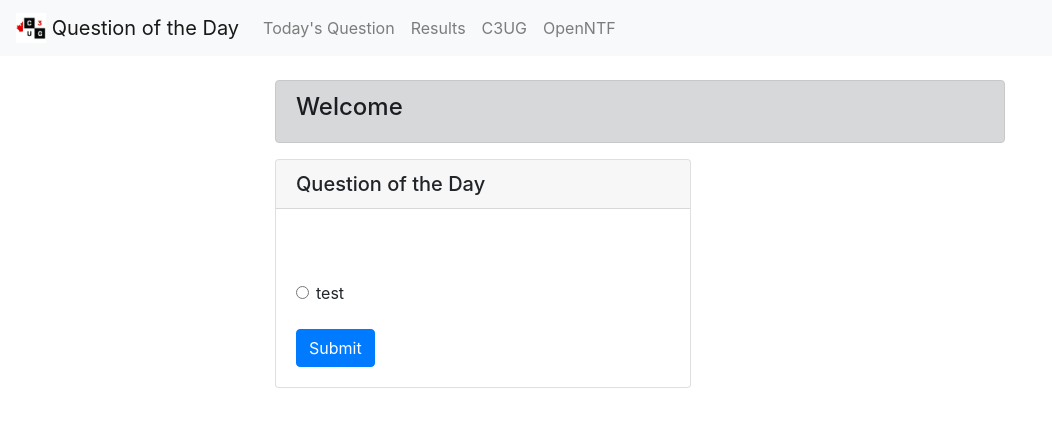
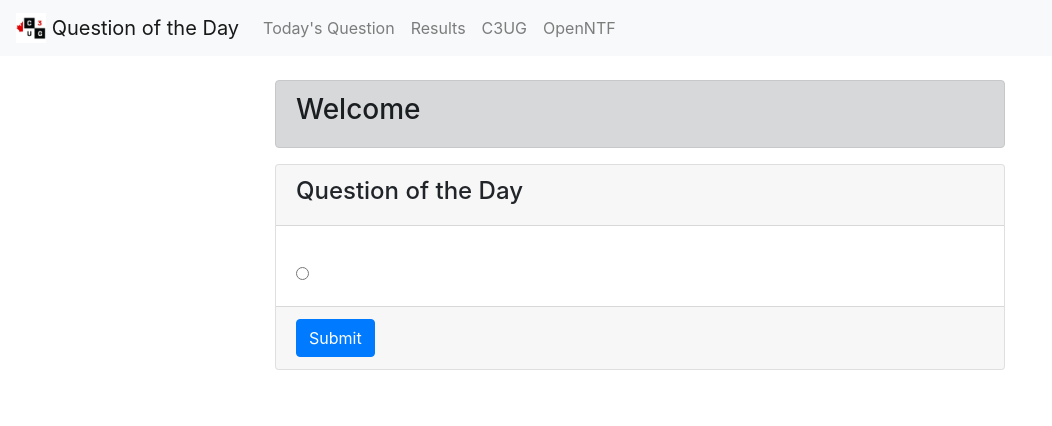
Before and after one commit to gacres/qotd, a React (Create React App) app: page /qotd in a window 1280 px wide. Shown: the top 426 px of the page, without its empty margins (0-1052 px from the left). Built offline with nearby package versions, Linux system fonts and the light colour scheme.

Commit message:
Working branch of QOTD front end components
The front end for the question of the day app

```diff
--- a/src/actions/index.js
+++ b/src/actions/index.js
@@ -1,6 +1,7 @@
 import api from '../apis/qotd';
 import history from '../history';
 import {
+    LOG_IN,
     SIGN_IN,
     FETCH_QOTD,
     FETCH_QUESTIONS,
@@ -8,6 +9,14 @@ import {
 } from './types';
 
 var config = {headers: { 'Content-Type': 'application/json' }, auth: { 'username': 'gacres', 'password': 'c3ugforever'}};
+
+export const login = () => async dispatch => {
+    const response = await api.get('/login', config);
+
+    console.log(response.data);
+    dispatch({ type: LOG_IN, payload: response.data});
+    history.push('/');
+}
 
 export const signIn = (username) => async dispatch => {
     const response = await api.post('/questionoftheday', { "username": username }, config);
@@ -20,7 +29,6 @@ export const signIn = (username) => async dispatch => {
         const questionKey = document.QuestionKey;
         history.push(`/qotd/${questionKey}`);
     }
-
 };
 
 export const fetchQotd = (username) => async dispatch => {
--- a/src/actions/types.js
+++ b/src/actions/types.js
@@ -1,3 +1,4 @@
+export const LOG_IN = 'LOG_IN';
 export const SIGN_IN = 'SIGN_IN';
 export const FETCH_QOTD = 'FETCH_QOTD';
 export const FETCH_QUESTIONS = 'FETCH_QUESTIONS';
--- a/src/components/Navigation.js
+++ b/src/components/Navigation.js
@@ -22,7 +22,7 @@ class Navigation extends React.Component {
                     <Navbar.Collapse id="basic-navbar-nav">
                         <Nav className="mr-auto">
                         <Nav.Link href="#question">Today's Question</Nav.Link>
-                        <Nav.Link href="#results">Results</Nav.Link>
+                        <Nav.Link href="/results">Results</Nav.Link>
                         <Nav.Link href="https://c3ug.ca">C3UG</Nav.Link>
                         <Nav.Link href="https://openntf.org">OpenNTF</Nav.Link>
                         </Nav>
--- a/src/components/qotd/QotdList.js
+++ b/src/components/qotd/QotdList.js
@@ -1,7 +1,14 @@
 import React from 'react';
+import { connect } from 'react-redux';
 import Table from 'react-bootstrap/Table';
+import { fetchQuestions } from '../../actions';
+
 
 class QotdList extends React.Component {
+    componentDidMount() {
+        this.props.fetchQuestions();
+    }
+
 
     render() {
         return (
@@ -41,4 +48,10 @@ class QotdList extends React.Component {
     }
 }
 
-export default QotdList;
+const mapStateToProps = (state) => {
+    return {
+        questions: Object.values(state.questions)
+    }
+};
+
+export default connect(mapStateToProps, { fetchQuestions })(QotdList);
--- a/src/components/qotd/QotdSurveyEdit.js
+++ b/src/components/qotd/QotdSurveyEdit.js
@@ -1,69 +1,103 @@
 import React from 'react';
 import { connect } from 'react-redux';
-import { fetchQotd, signIn, submitQotd } from '../../actions';
-import Card from 'react-bootstrap/Card';
-import Button from 'react-bootstrap/Button';
-import Form from 'react-bootstrap/Form';
-import Alert from 'react-bootstrap/Alert';
+import { Field, reduxForm } from 'redux-form';
+import { submitQotd } from '../../actions';
 
 class QotdSurveyEdit extends React.Component {
-
     componentDidMount() {
+        console.log("QotdSurveyEdit.componentDidMount");
         console.log(this.props);
     }
 
-    renderAnswers() {
-        const choices = this.props.qotd.QuestionChoices;
-        if (choices === undefined) {
-            return <Form.Check type="radio" label="test"></Form.Check>
-        } else {
-            return choices.map(answer => {
-                return (
-                    <Form.Check type="radio" key ={choices.indexOf(answer)} id={choices.indexOf(answer)} label={answer} />
-                );
-             });
+    renderError({ error, touched }) {
+        if (touched && error) {
+            return (
+                <div>
+                    <br />
+                    <div className="alert alert-danger">
+                        {error}
+                    </div>
+                </div>
+            )
         }
     }
 
-    onFormSubmit = (event) => {
-        event.preventDefault();
+    onRadioClick() {
+
     }
 
-    onButtonSubmit = (formValues) => {
+    renderAnswers = ({ input, meta }) => {
+        const choices = this.props.qotd.QuestionChoices;
+        console.log(choices);
+        if (choices === undefined) {
+            return <input type='radio' label='error'></input>;
+        } else {
+            let counter = 0;
+            return choices.map((value, key) => {
+                counter ++;
+                console.log(key);
+                console.log(value);
+                return (
+                    <div>
+                        <input type="radio" key={counter.toString()} id={key} label={value} autoComplete="off" />
+                    </div>
+                );
+            });
+        }
+    }
+
+    onSubmit(formValues) {
         this.props.submitQotd(formValues);
     }
 
     render() {
         return (
-            <div>
+            <form onSubmit={this.props.handleSubmit(this.onSubmit)}>
                 <br />
-                <Alert key='dark' variant='dark'>
-                    <h4>Welcome {this.props.username}</h4>
-                </Alert>
-                <Card style={{ width: '26rem' }}>
-                    <Card.Header as="h5">Question of the Day</Card.Header>
-                    <Card.Body>
-                        <Card.Title>{this.props.qotd.QuestionText}</Card.Title>
-                        <Card.Body>{this.props.qotd.QuestionDescription}</Card.Body>
-                        <Form>
-                            {this.renderAnswers()}
-                        </Form>
-                        <br />
-                        <Button variant="primary" onSubmit={this.onButtonSubmit}>Submit</Button>
-                    </Card.Body>
-                </Card>
-            </div>
+                <div className="alert alert-dark">
+                    <h3>Welcome {this.props.username}</h3>
+                </div>
+                <div className="card">
+                    <div className="card-header">
+                        <h4>Question of the Day</h4>
+                    </div>
+                    <div className="card-body">
+                        <h5 className="card-title">{this.props.qotd.QuestionText}</h5>
+                        <p className="card-text">{this.props.qotd.QuestionDescription}</p>
+                        <Field name="answer" component={this.renderAnswers} />
+                    </div>
+                    <div className="card-footer">
+                        <div>
+                            <button type="submit" className="btn btn-primary">Submit</button>
+                        </div>
+                    </div>
+                </div>
+
+            </form>
         );
     }
 }
 
+const validate = (formValues) => {
+    const errors = {};
+
+    if (!formValues.answer) {
+        errors.answer = 'Please provide an answer before tapping Submit';
+    }
+
+    return errors;
+};
+
+const formWrapped = reduxForm({
+    form: 'surveyEdit',
+    validate
+})(QotdSurveyEdit);
+
 const mapStateToProps = (state) => {
     return {
         qotd: state.qotd.qotd,
-        questions: state.questions,
-        responseKey: state.responseKey,
         username: state.username.username
     }
-}
+};
 
-export default connect(mapStateToProps, { signIn, fetchQotd, submitQotd })(QotdSurveyEdit);
+export default connect(mapStateToProps, { submitQotd })(formWrapped);
--- a/src/reducers/questionsReducer.js
+++ b/src/reducers/questionsReducer.js
@@ -5,11 +5,12 @@ import {
 } from '../actions/types';
 
 export default (state = {}, action) => {
+    console.log("in questionsReducer");
     switch (action.type) {
         case SIGN_IN:
-            console.log(_.values(action.payload.questions));
             return { ...state, ..._.values(action.payload.questions) };
         case FETCH_QUESTIONS:
+            console.log("in FETCH_QUESTIONS");
             return { ...state, ..._.mapKeys(action.payload.questions, 'id') };
         default:
             return state;
```
Also changed, not shown: backup/qotdSurveyEdit-2019-04-13.js (added, +76 -0 lines), src/components/qotd/QotdSurveyForm.js (added, +45 -0 lines).
